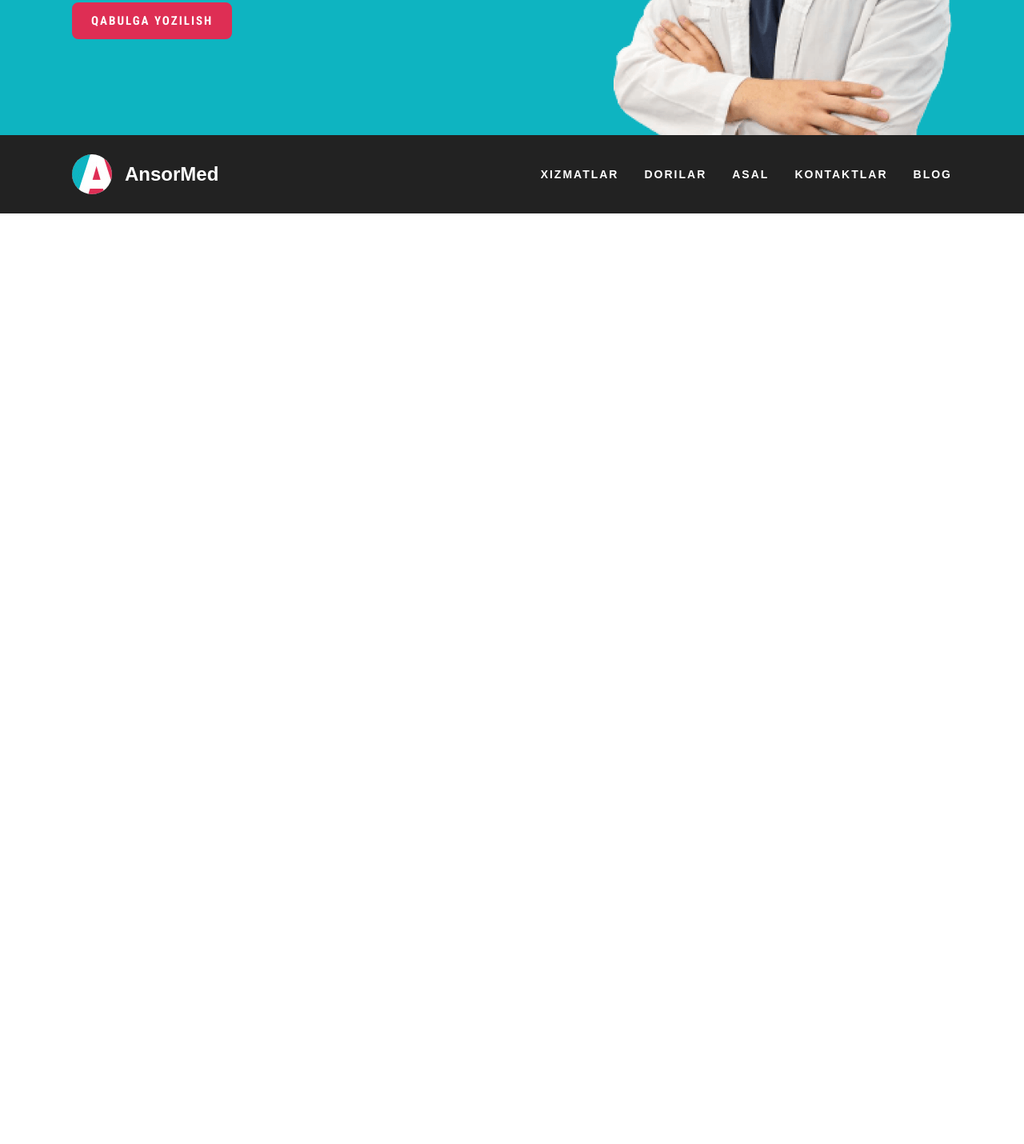
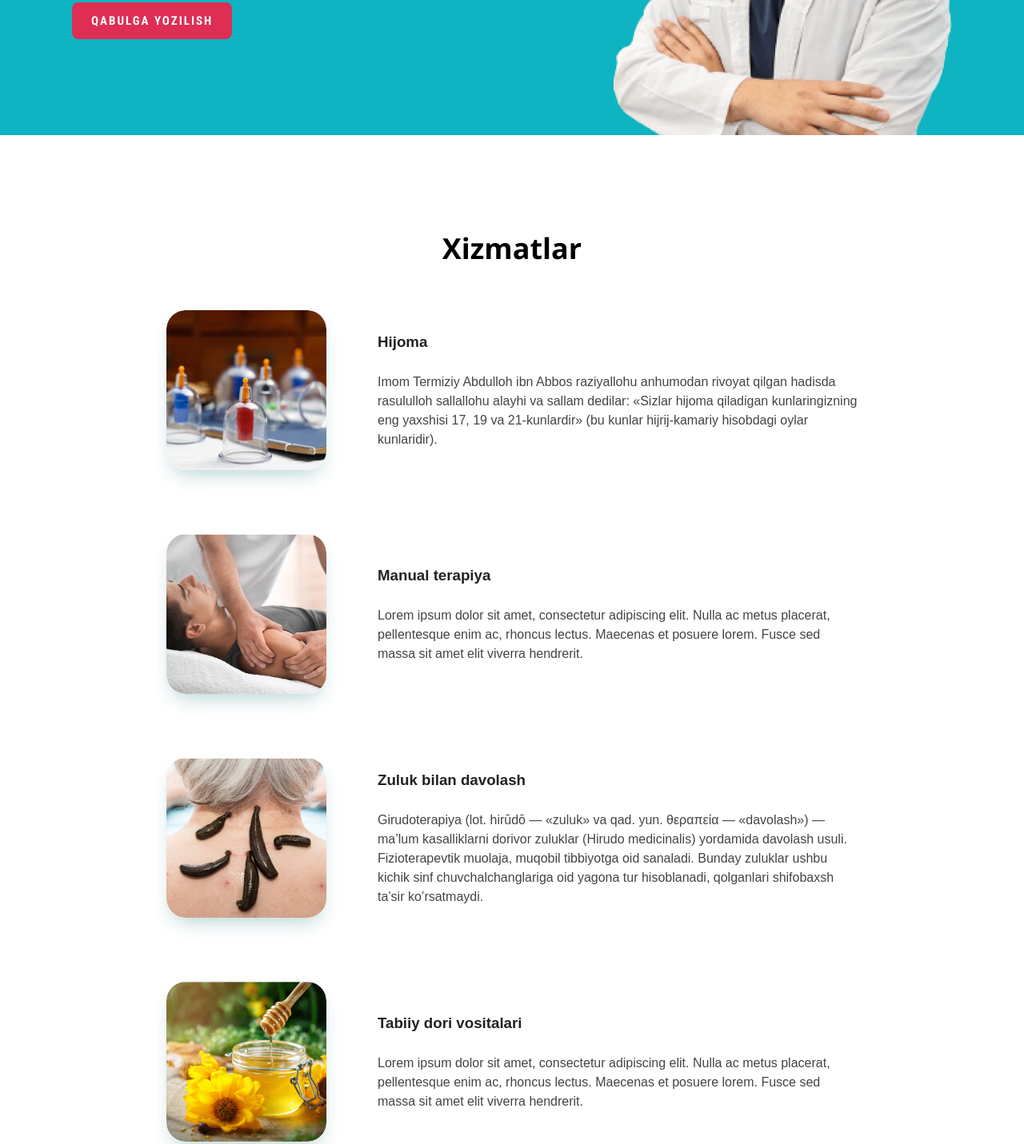
Before and after one commit to softwareengineerfs/AnsorMed, a plain HTML site: page index.html in a window 1280 px wide. Shown: the part 493-1924 px from the top of the page at 80% size. Before the commit the page ends 800 px from the top, so only its background shows below. Drawn offline with nearby package versions, Linux system fonts and the light colour scheme.

Commit message:
add services section

```diff
--- a/index.html
+++ b/index.html
@@ -45,6 +45,47 @@
         <img class="hero-img" src="images/hero-img.png" alt="Ulug'bek Azamatov" width="423" height="504" srcset="images/hero-img.png 1x,images/hero-img@2x.png 2x" >
        </div>
     </section>
+    <!-- index services -->
+    <section class="index-services">
+       <div class="container">
+        <h2 class="index-services-heading">Xizmatlar</h2>
+
+        <ul class="index-services-list">
+           <li class="index-services-item index-service">
+             <img class="index-service-img" src="images/image 1.jpg" alt="" width="200" height="200" srcset="images/image 1.jpg 1x , images/image 1@2x.jpg 2x">
+             <div class="index-service-content">
+              <h3 class="index-service-title">Hijoma</h3>
+              <p class="index-service-description">Imom Termiziy Abdulloh ibn Abbos raziyallohu anhumodan rivoyat qilgan hadisda rasululloh sallallohu alayhi va sallam dedilar: «Sizlar hijoma qiladigan kunlaringizning eng yaxshisi 17, 19 va 21-kunlardir» (bu kunlar hijrij-kamariy hisobdagi oylar kunlaridir).</p>
+             </div>
+           </li>
+           <li class="index-services-item index-service">
+            <img class="index-service-img" src="images/image 2.jpg" alt="" width="200" height="200" srcset="images/image 2.jpg 1x,images/image 2@2x.jpg 2x">
+            <div class="index-service-content">
+             <h3 class="index-service-title">Manual terapiya</h3>
+             <p class="index-service-description">Lorem ipsum dolor sit amet, consectetur adipiscing elit. Nulla ac metus placerat, pellentesque enim ac, rhoncus lectus. Maecenas et posuere lorem. Fusce sed massa sit amet elit viverra hendrerit.</p>
+            </div>
+          </li>
+          <li class="index-services-item index-service">
+            <img class="index-service-img" src="images/image 3.jpg" alt="" width="200" height="200" srcset="images/image 3.jpg 1x,images/image 3@2x.jpg 2x">
+            <div class="index-service-content">
+             <h3 class="index-service-title">Zuluk bilan davolash</h3>
+             <p class="index-service-description">Girudoterapiya (lot. hirūdō — «zuluk» va qad. yun. θεραπεία — «davolash») — ma’lum kasalliklarni dorivor zuluklar (Hirudo medicinalis) yordamida davolash usuli. Fizioterapevtik muolaja, muqobil tibbiyotga oid sanaladi. Bunday zuluklar ushbu kichik sinf chuvchalchanglariga oid yagona tur hisoblanadi, qolganlari shifobaxsh ta’sir ko’rsatmaydi.</p>
+            </div>
+          </li>
+          <li class="index-services-item index-service">
+            <img class="index-service-img" src="images/image 3-1.jpg" alt="" width="200" height="200" srcset="images/image 3-1.jpg 1x,images/image 3@2x-1.jpg 2x">
+            <div class="index-service-content">
+             <h3 class="index-service-title">Tabiiy dori vositalari</h3>
+             <p class="index-service-description">Lorem ipsum dolor sit amet, consectetur adipiscing elit. Nulla ac metus placerat, pellentesque enim ac, rhoncus lectus. Maecenas et posuere lorem. Fusce sed massa sit amet elit viverra hendrerit.</p>
+            </div>
+          </li>
+        </ul>
+        <div class="index-services-actions">
+          <a class="main-link" href="#">Qabulga yozilish</a>
+        </div>
+       </div>
+    </section>
+
   </main>
 
    <!-- site footer-->
--- a/style.css
+++ b/style.css
@@ -165,6 +165,59 @@ body {
   /* align-self bu faqatgina bir elemtni pastga yoki center yoki yuqoriga positionini o'zgartirush uchun ishlatiladi*/
 }
 
+/* index services*/
+.index-services {
+  padding-top: 120px;
+  padding-bottom: 120px;
+}
+.index-services-heading {
+  margin-top: 0%;
+  text-align: center;
+  font-family: "open sans","arial",sans-serif;
+  font-size: 36px;
+  color: black;
+  line-height: 1.2;
+  margin-bottom: 56px;
+}
+.index-services-list {
+  width: 864px;
+  padding: 0%;
+  margin: 0%;
+  margin-left: auto;
+  margin-right: auto;
+  margin-bottom: 60px;
+  list-style-type: none;
+}
+.index-services-item:not(:last-child) {
+  margin-bottom: 80px;
+}
+.index-service {
+  display: flex;
+  align-items: center;
+}
+.index-service-img {
+  width: 200px;
+  height: 200px;
+  margin-right: 64px;
+  border-radius: 24px;
+  object-fit: cover;
+  box-shadow: 0px 12px 24px -8px rgba(0,107,116,0.3);
+}
+.index-service-content {
+  width: 600px;
+}
+.index-service-title {
+  margin-top: 0%;
+  margin-bottom: 24px;
+  color: #222;
+}
+.index-service-description {
+  margin: 0%;
+}
+.index-services-actions {
+  display: flex;
+  justify-content: center;
+}
 /* site footer*/
 .site-footer {
   padding-top: 24px;
```
Also changed, not shown: images/image 1.jpg (added), images/image 1@2x.jpg (added), images/image 2.jpg (added), images/image 2@2x.jpg (added), images/image 3-1.jpg (added), images/image 3.jpg (added), images/image 3@2x-1.jpg (added), images/image 3@2x.jpg (added).
